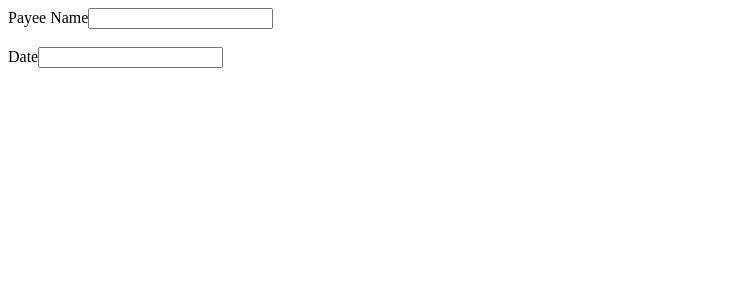
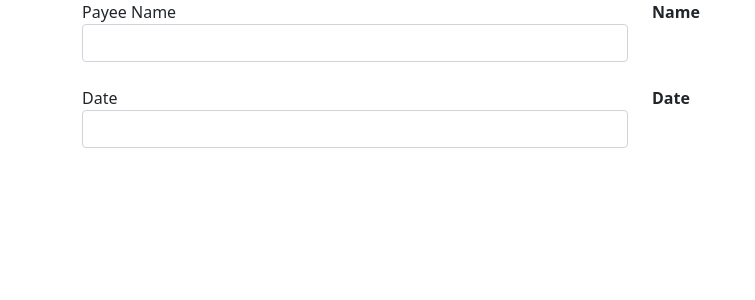
Before and after one commit to HennadiiZ/pipes_ud_ang, an Angular app: page / in a window 1280 px wide. Shown: the top 300 px of the page, without its empty margins (0-755 px from the left). Built offline with nearby package versions, Linux system fonts and the light colour scheme.

Commit message:
adding bootstrap

```diff
--- a/package.json
+++ b/package.json
@@ -18,6 +18,7 @@
     "@angular/platform-browser": "~13.1.0",
     "@angular/platform-browser-dynamic": "~13.1.0",
     "@angular/router": "~13.1.0",
+    "bootstrap": "^5.1.3",
     "rxjs": "~7.4.0",
     "tslib": "^2.3.0",
     "zone.js": "~0.11.4"
--- a/src/app/app.component.html
+++ b/src/app/app.component.html
@@ -1,16 +1,32 @@
-<div>
+
+<div class="container">
+  <div class="row">
+    <div class="form-group col">
       <label>Payee Name</label>
       <!-- <input (input)="onNameChange($event!.target?.value)"> -->
-  <input (input)="onNameChange($event!.target)">
+      <input class="form-control" (input)="onNameChange($event!.target)">
     </div>
-
+    <div class="col">
+      <label><b>Name</b></label>
+      <div>
         {{ name | titlecase }}
+      </div>
+    </div>
+  </div>
 
   <br>
 
+  <div class="row">
+    <div class="form-group col">
+      <label>Date</label>
+      <!-- <input (input)="onNameChange($event!.target?.value)"> -->
+      <input class="form-control" (input)="onDateChange($event!.target)">
+    </div>
+    <div class="col">
+      <label><b>Date</b></label>
       <div>
-  <label>Date</label>
-  <input (input)="onDateChange($event!.target)">
+        {{ date | date }}
       </div>
-
-{{ date | date }}
+    </div>
+  </div>
+</div>
--- a/src/styles.scss
+++ b/src/styles.scss
@@ -1 +1 @@
-/* You can add global styles to this file, and also import other style files */
+@import "bootstrap/dist/css/bootstrap";
```
Also changed, not shown: 1 other file (tests, documents, lock files or other folders). Lines whose indentation alone changed are shown as unchanged.
